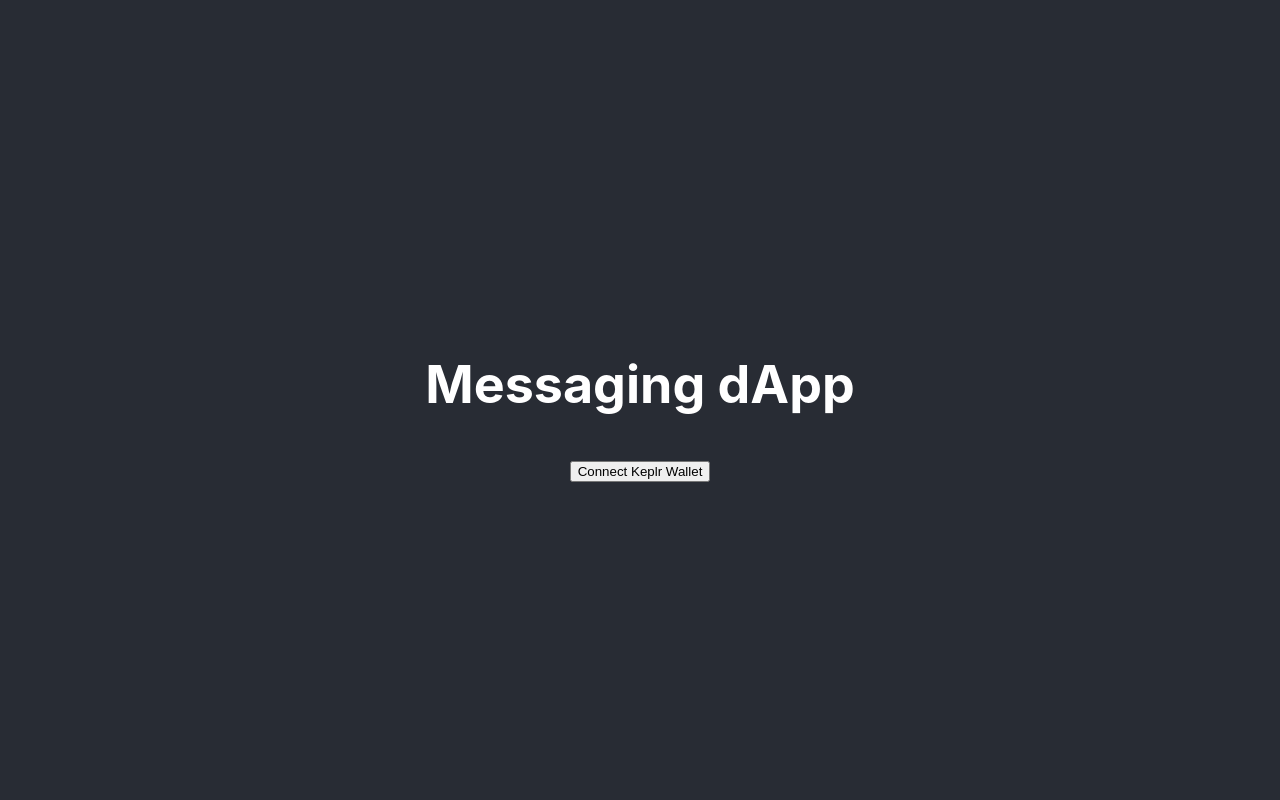
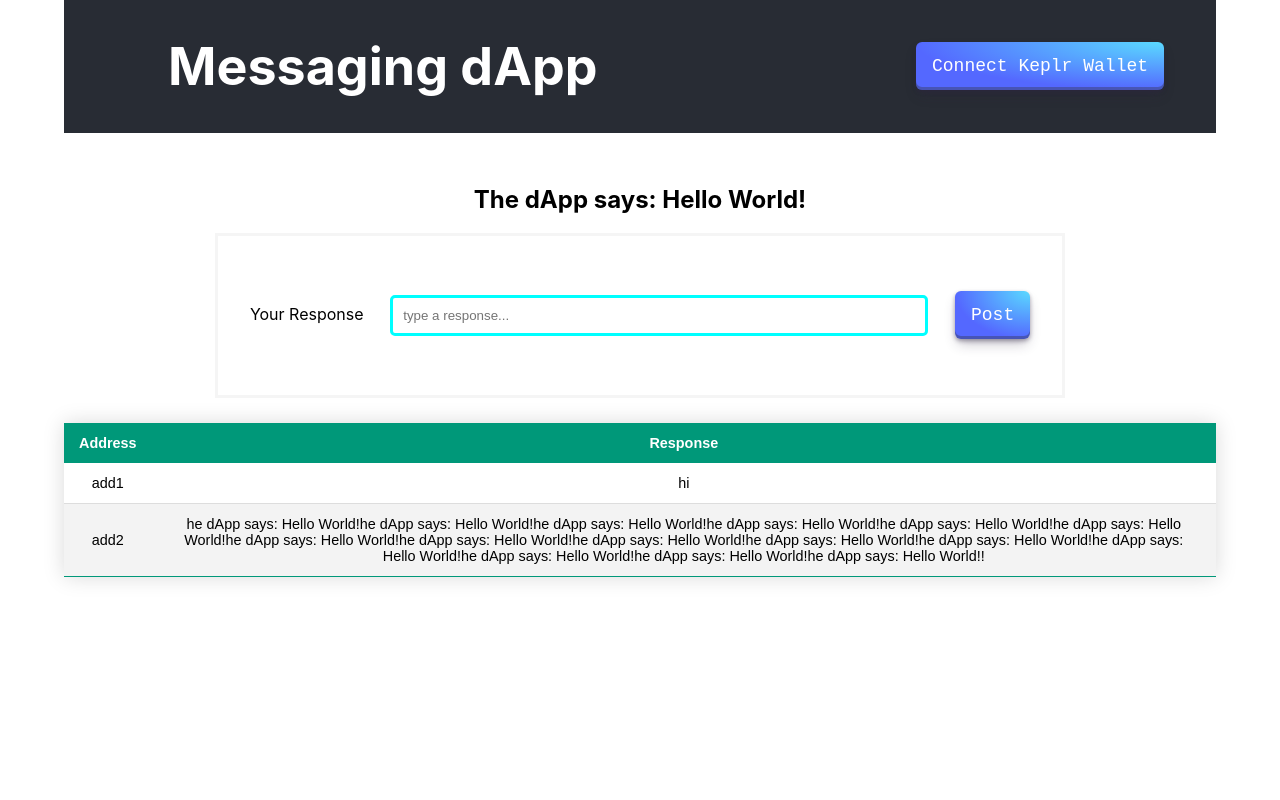
Before and after one commit to Aishat-Akinyemi/cudos-fe, a React (Create React App) app: page / in a window 1280 px wide. Shown: the top 800 px of the page. Built offline with nearby package versions, Linux system fonts and the light colour scheme.

Commit message:
update style

```diff
--- a/src/App.css
+++ b/src/App.css
@@ -1,5 +1,7 @@
 .App {
+  width: 90%;
   text-align: center;
+  margin: 0 auto;
 }
 
 .App-logo {
@@ -15,24 +17,119 @@
 
 .App-header {
   background-color: #282c34;
-  min-height: 100vh;
   display: flex;
-  flex-direction: column;
   align-items: center;
-  justify-content: center;
   font-size: calc(10px + 2vmin);
   color: white;
 }
 
-.App-link {
-  color: #61dafb;
+.App-header>h1 {
+  margin-left: 2em;
 }
 
-@keyframes App-logo-spin {
-  from {
-    transform: rotate(0deg);
-  }
-  to {
-    transform: rotate(360deg);
-  }
+.Wallet {
+  margin-right: 2em;
+  margin-left: auto;
 }
+
+main{
+  margin: 2em auto;
+  display: flex;
+  flex-direction: column;
+}
+
+.replyCont{
+  width: max-content;
+  border: 3px solid whitesmoke;
+  margin: auto;
+  padding: 2em;
+}
+
+#replyInput {
+    border: 3px solid aqua;
+    border-radius: 5px;
+    padding: 10px;
+    width: 40vw;
+    margin: 2em;
+}
+
+.responseList {
+  margin: auto;
+}
+
+.styled-table {
+  border-collapse: collapse;
+  margin: 25px 0;
+  font-size: 0.9em;
+  font-family: sans-serif;
+  min-width: 400px;
+  box-shadow: 0 0 20px rgba(0, 0, 0, 0.15);
+}
+
+.styled-table thead tr {
+  background-color: #009879;
+  color: #ffffff;
+}
+
+.styled-table th,
+.styled-table td {
+    padding: 12px 15px;
+
+}
+
+.styled-table tbody tr {
+  border-bottom: 1px solid #dddddd;
+}
+
+.styled-table tbody tr:nth-of-type(even) {
+  background-color: #f3f3f3;
+}
+
+.styled-table tbody tr:last-of-type {
+  border-bottom: 1px solid #009879;
+}
+
+.button-29 {
+  align-items: center;
+  appearance: none;
+  background-image: radial-gradient(100% 100% at 100% 0, #5adaff 0, #5468ff 100%);
+  border: 0;
+  border-radius: 6px;
+  box-shadow: rgba(45, 35, 66, .4) 0 2px 4px,rgba(45, 35, 66, .3) 0 7px 13px -3px,rgba(58, 65, 111, .5) 0 -3px 0 inset;
+  box-sizing: border-box;
+  color: #fff;
+  cursor: pointer;
+  display: inline-flex;
+  font-family: "JetBrains Mono",monospace;
+  height: 48px;
+  justify-content: center;
+  line-height: 1;
+  list-style: none;
+  overflow: hidden;
+  padding-left: 16px;
+  padding-right: 16px;
+  position: relative;
+  text-align: left;
+  text-decoration: none;
+  transition: box-shadow .15s,transform .15s;
+  user-select: none;
+  -webkit-user-select: none;
+  touch-action: manipulation;
+  white-space: nowrap;
+  will-change: box-shadow,transform;
+  font-size: 18px;
+}
+
+.button-29:focus {
+  box-shadow: #3c4fe0 0 0 0 1.5px inset, rgba(45, 35, 66, .4) 0 2px 4px, rgba(45, 35, 66, .3) 0 7px 13px -3px, #3c4fe0 0 -3px 0 inset;
+}
+
+.button-29:hover {
+  box-shadow: rgba(45, 35, 66, .4) 0 4px 8px, rgba(45, 35, 66, .3) 0 7px 13px -3px, #3c4fe0 0 -3px 0 inset;
+  transform: translateY(-2px);
+}
+
+.button-29:active {
+  box-shadow: #3c4fe0 0 3px 7px inset;
+  transform: translateY(2px);
+}
```
